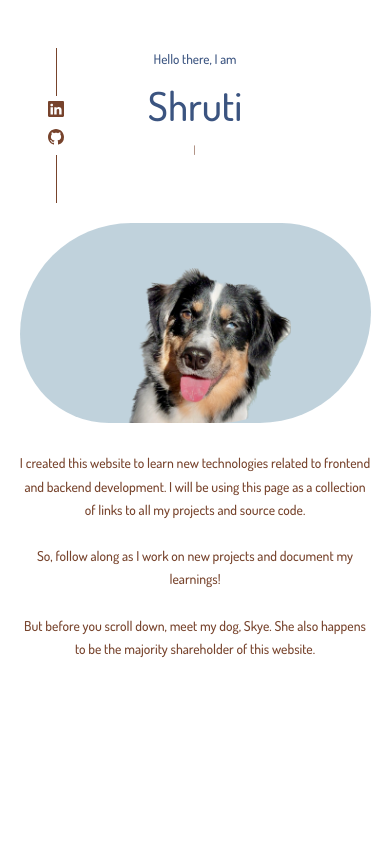
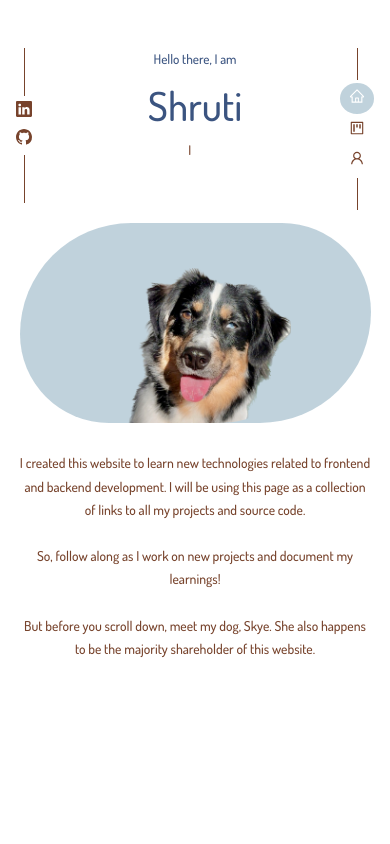
Before and after one commit to ShrutiBendale/ShrutiAndSkyeFrontend, a React (Create React App) app: page / in a window 390 px wide. Shown: the top 844 px of the page. Built offline with nearby package versions, Linux system fonts and the light colour scheme.

Commit message:
Add a nav bar for navigating through the sections

```diff
--- a/src/App.jsx
+++ b/src/App.jsx
@@ -1,12 +1,16 @@
 import React from 'react'
+import Contact from './components/contact/Contact'
 import Header from './components/header/Header'
+import Nav from './components/nav/Nav'
+import Projects from './components/projects/Projects'
 
 const App = () => {
   return (
     <>
     <Header/>
-    {/* <Projects/> */}
-    {/* <Contact/> */}
+    <Nav/>
+    <Projects/>
+    <Contact/>
 
     </>
   )
--- a/src/components/contact/Contact.jsx
+++ b/src/components/contact/Contact.jsx
@@ -2,7 +2,7 @@ import React from 'react'
 
 const Contact = () => {
   return (
-    <div>Contact</div>
+    <section id='contact'>Contact</section>
   )
 }
 
--- a/src/components/header/header.css
+++ b/src/components/header/header.css
@@ -93,7 +93,6 @@ header {
     height: auto;
     object-fit: cover;
     margin-left: auto;
-    /* margin-right : auto; */
     bottom: 0;
     left: 0;
     right : 0;
@@ -137,7 +136,6 @@ header {
         margin-right: auto;
         display: table;
         margin-top: 0rem;
-        /* position: absolute; */
         position: relative;
 }
 
@@ -151,12 +149,6 @@ header {
     }
 
     .header_mid_text {
-        /* padding-top: 50%;
-        width: 60%;
-        position: absolute;
-        margin-left: 0;
-        left: 50 */
-
         width: 100%;
         position: absolute;
         left: 0;
@@ -220,6 +212,15 @@ header {
 
     }
 
+    .socials {
+        display: flex;
+        flex-direction: column;
+        align-items: center;
+        gap: 0.1rem;
+        position: absolute;
+        top: 0;
+        padding-left: 1rem;
+    }
 
 }
 
--- /dev/null
+++ b/src/components/nav/Nav.jsx
@@ -0,0 +1,17 @@
+import React, { useState } from 'react'
+import './nav.css'
+import { AiOutlineHome, AiOutlineProject, AiOutlineUser } from 'react-icons/ai'
+
+const Nav = () => {
+    const [activeNav,setActiveNav] = useState('#');
+    return (
+        <nav>
+            <a href="#" onClick={() => setActiveNav('#')} className={ activeNav == '#' ? 'active' : '' }><AiOutlineHome/></a>
+            <a href="#projects" onClick={() => setActiveNav('#projects')} className={ activeNav == '#projects' ? 'active' : ''} ><AiOutlineProject/></a>
+            <a href="#contact" onClick={() => setActiveNav('#contact')} className={ activeNav == '#contact' ? 'active' : ''}><AiOutlineUser/></a>
+            {/* <a href="#"><AiOutlineHome/></a> */}
+        </nav>
+    )
+}
+
+export default Nav
--- /dev/null
+++ b/src/components/nav/nav.css
@@ -0,0 +1,47 @@
+nav {
+    /* background: var(--color-light); */
+    display: flex;
+    flex-direction: column;
+    align-items: center;
+    gap: 0.8rem;
+    position: absolute;
+    top: 0;
+    right:0;
+    padding-right: 3rem;
+    padding-top: 3rem;
+}
+
+nav a.active  {
+    color: var(--color-white);
+    background: var( --color-primary-variant);
+    border-radius: 50%;
+    width: max-content;
+    padding: 0.1rem 0.55rem;
+    /* display: block; */
+    /* height: max-content; */
+}
+
+nav::before {
+    content: '';
+    width: 1px;
+    height:2rem;
+    background: var(--color-accent);
+
+}
+
+nav::after {
+    content: '';
+    width: 1px;
+    height:2rem;
+    background: var(--color-accent);
+}
+
+
+
+/* media queries for small devices -> ex: phones */
+@media screen and (max-width: 600px) {
+    nav {
+        gap: 0.2rem;
+        padding-right: 1rem;
+    }
+}
--- a/src/components/projects/Projects.jsx
+++ b/src/components/projects/Projects.jsx
@@ -3,7 +3,7 @@ import './projects.css'
 
 const Projects = () => {
   return (
-    <div>Projects</div>
+    <section id='projects'>Projects</section>
   )
 }
 
--- a/src/index.css
+++ b/src/index.css
@@ -13,12 +13,12 @@
 /*defining some root variables*/
 :root {
     --color-bg: #ffffff ; /*dfdbd8*/
-    --color-bg-variant: #9c7e71 ;
+    --color-bg-variant: #bf927e ;
     --color-primary: #3b5480 ;  /*1b6c58*/
     --color-primary-variant: #a5bfcdb1 ; /*789b9293, */
     --color-accent: #77432c ;
     --color-white: #ffffff ;
-    --color-light: #dedcde ;
+    --color-light: #e8f5fd ;
 
     --transition: all 400ms ease;
 
```
